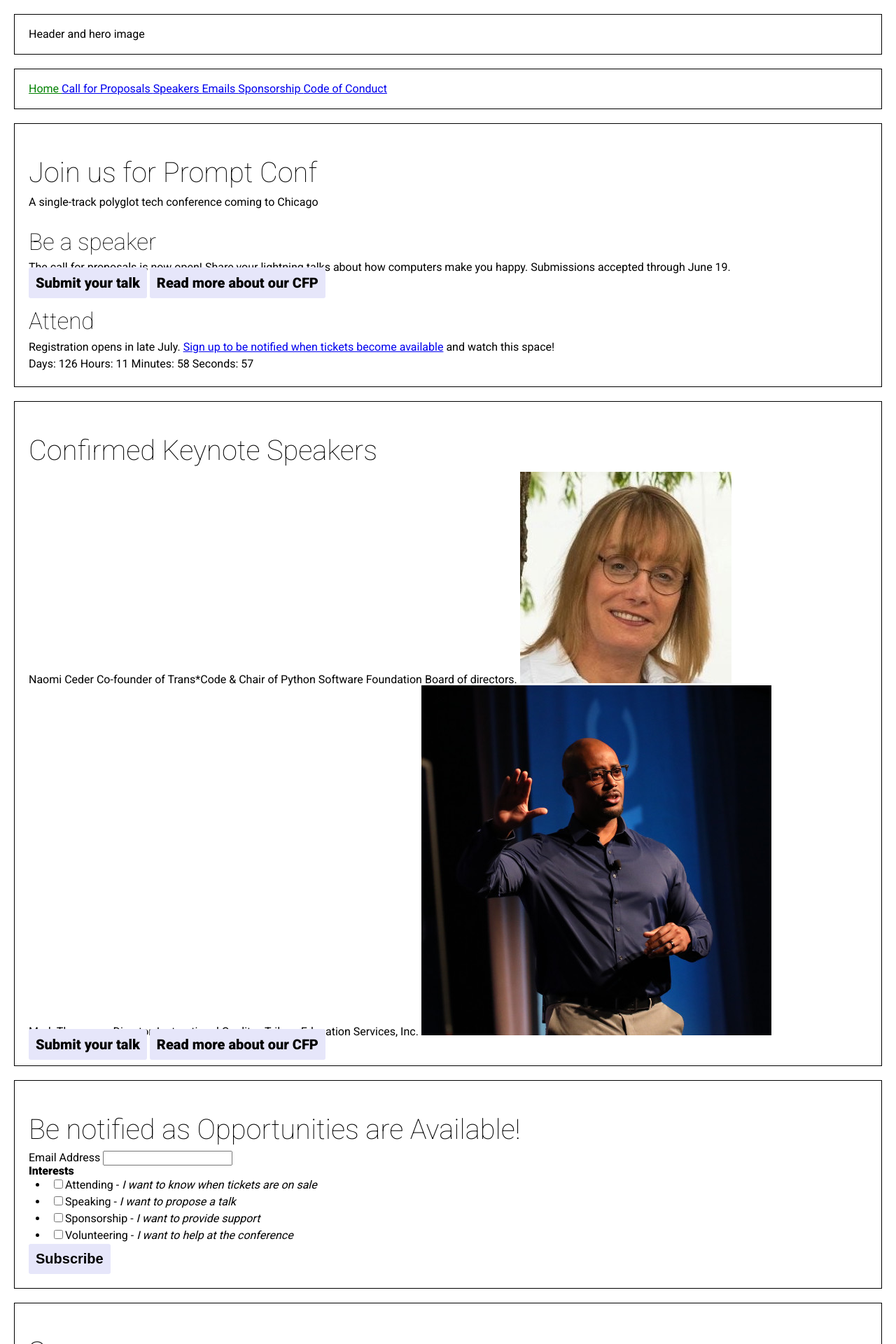
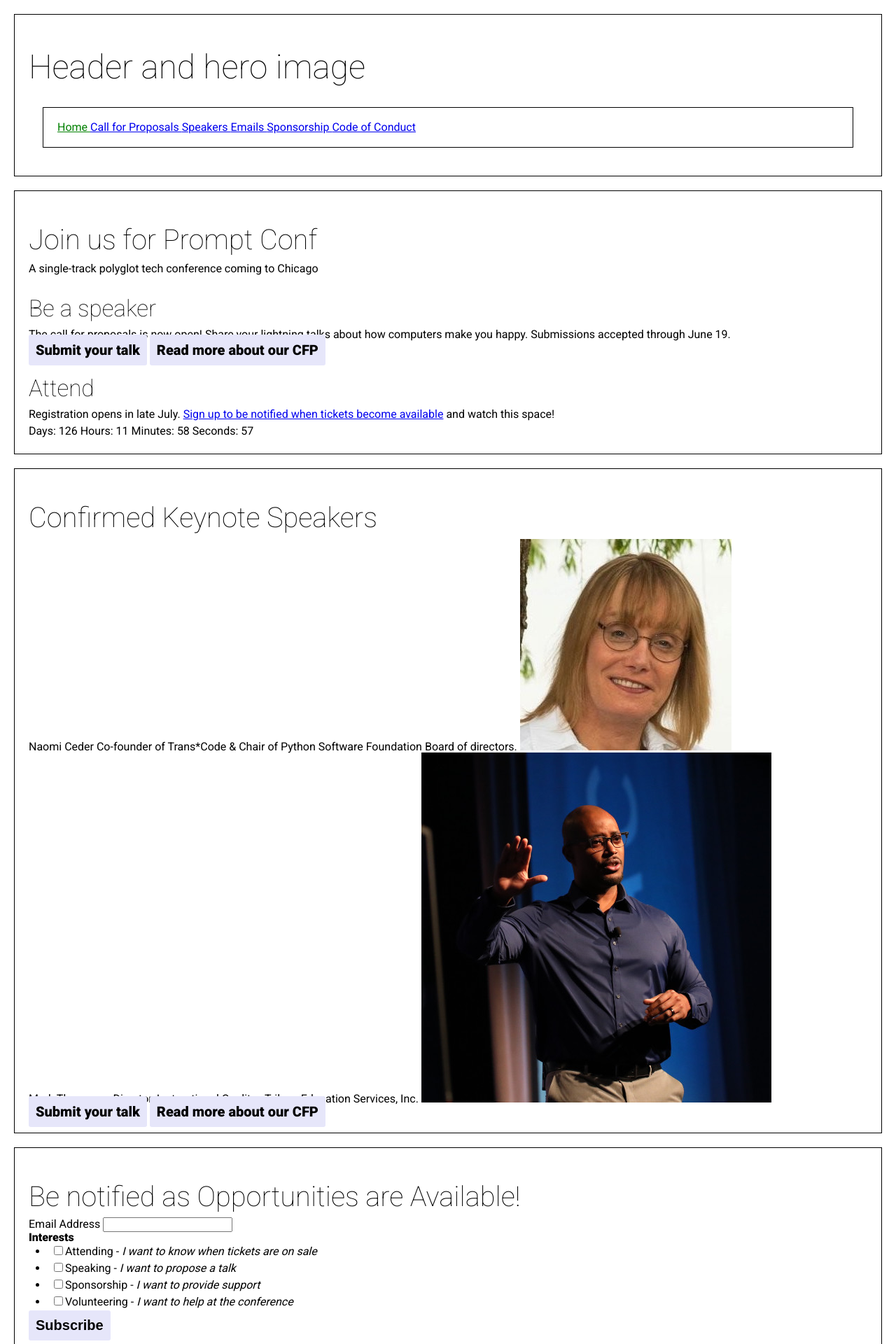
Before and after one commit to promptconf/promptconf.github.io, a Jekyll site: the page built from index.html, in a window 1280 px wide. Shown: the top 1920 px of the page at 70% size. Built offline with Jekyll 4.4.1, drawn with Linux system fonts in a browser that asks for light colours; nearby versions of some CDN libraries; comment, search, counter and statistics services are not loaded.

Commit message:
move nav into header

```diff
--- a/_includes/header.html
+++ b/_includes/header.html
@@ -1 +1,4 @@
-<header> Header and hero image </header>
+<header>
+    <h1>Header and hero image</h1>
+    {% include nav.html %}
+</header>
--- a/_layouts/default.html
+++ b/_layouts/default.html
@@ -18,7 +18,6 @@
 
 <body>
     {% include header.html %}
-    {% include nav.html %}
     {{ content }}
     {% include footer.html %}
 
```
